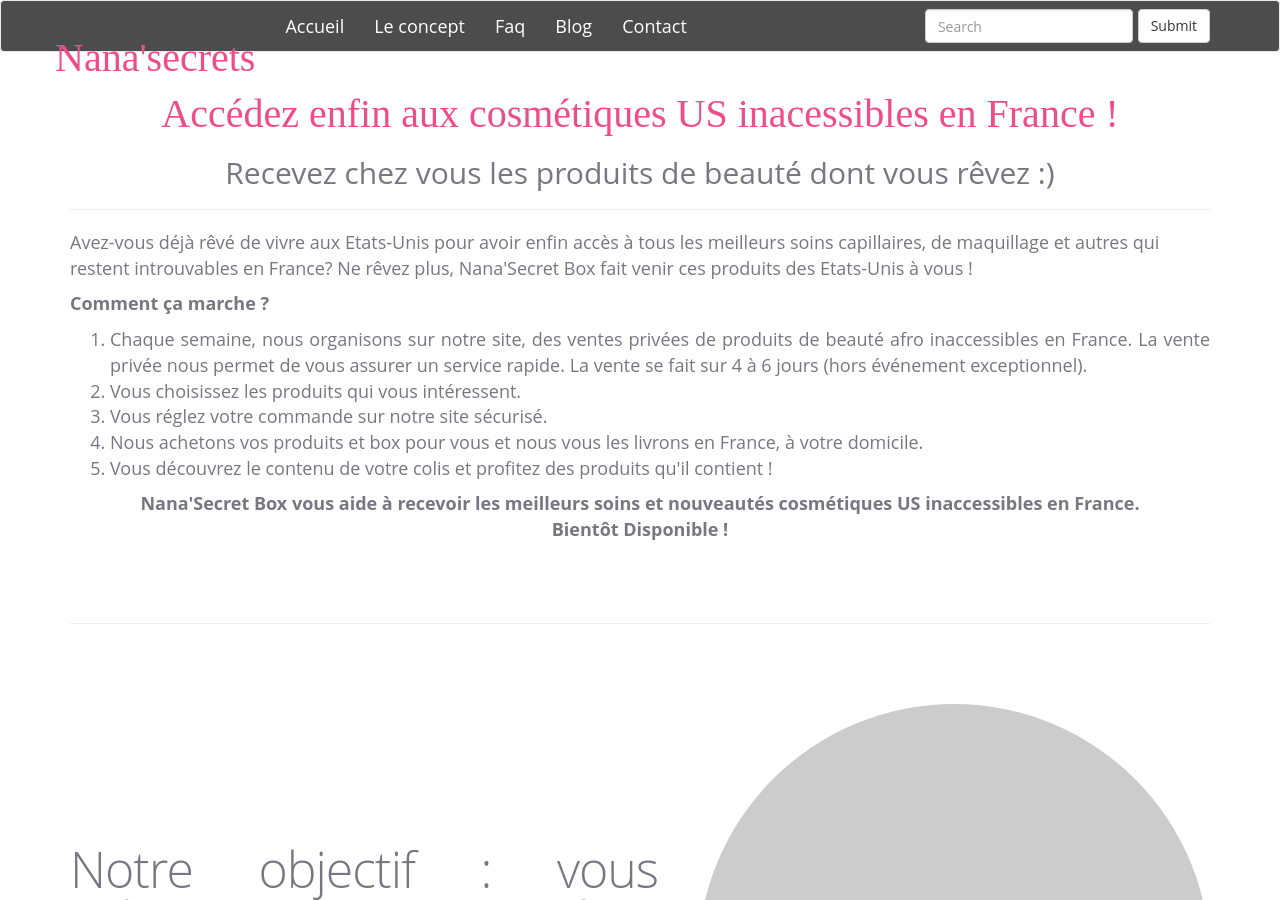
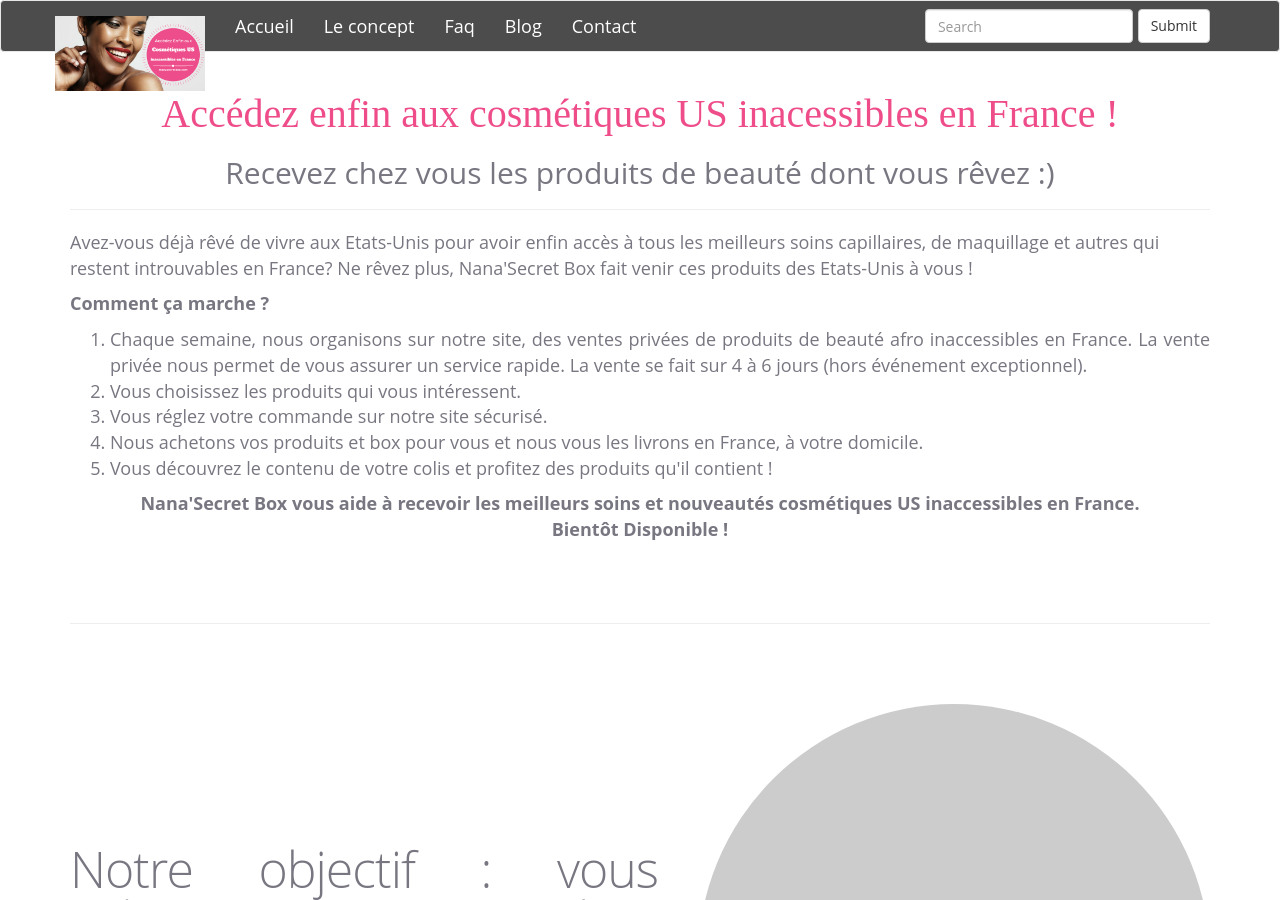
Before and after one commit to cdiomande78/jekyll-nanasecrets, a Jekyll site: the page built from le-concept.html, in a window 1280 px wide and 900 px high. Built offline with Jekyll 4.4.1, drawn with Linux system fonts in a browser that asks for light colours; nearby versions of some CDN libraries.

Commit message:
image accueil

```diff
--- a/_layouts/default.html
+++ b/_layouts/default.html
@@ -73,7 +73,7 @@
         <span class="icon-bar"></span>
         <span class="icon-bar"></span>
       </button>
-      <a class="navbar-brand" href="index.html"><h1>Nana'secrets</h1></a>
+      <a class="navbar-brand" href="index.html"><img src="{{ site.baseurl }}/images/1.jpg" alt="logo Nanasecrets" width="150 px" id="logo"></a>
     </div>
 
     <!-- Collect the nav links, forms, and other content for toggling -->
```
Also changed, not shown: images/1.jpg (added).
